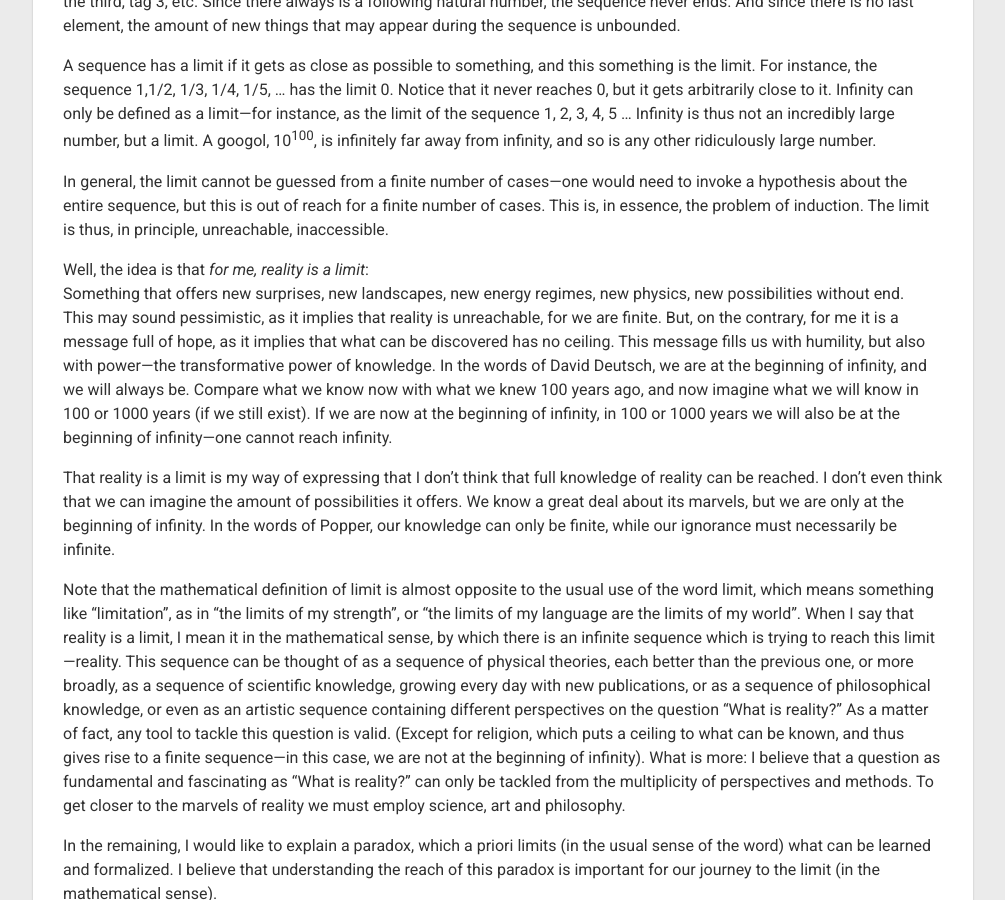
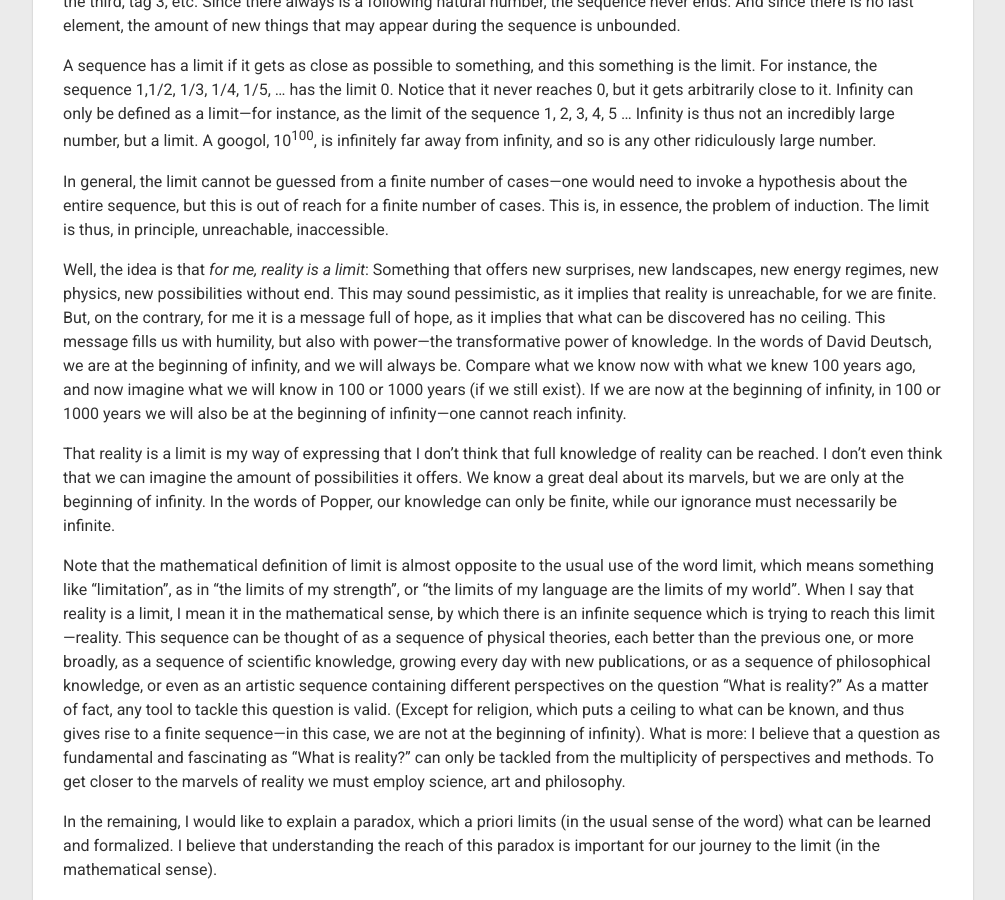
Before and after one commit to ConsciousnessRealist/consciousnessrealist.github.io, a Jekyll site: the page built from _guest/2022-04-07-what-is-reality.markdown, in a window 1280 px wide and 900 px high, scrolled down 2503 px. Shown: the whole window, without its empty margins (137-1142 px from the left). Built offline with Jekyll 4.4.1, drawn with Linux system fonts in a browser that asks for light colours; nearby versions of some CDN libraries; formulas are drawn with MathJax 3; comment, search, counter and statistics services are not loaded; some of the changed text lies outside the part shown.

```diff
--- a/_guest/2022-04-07-what-is-reality.markdown
+++ b/_guest/2022-04-07-what-is-reality.markdown
@@ -35,7 +35,7 @@ Upon measuring the color, this becomes suddenly well-determined, and we observe,
 
 ##### *Imagine a pair of socks whose color is quantum, so it can be in a superposition of pink and blue.*
 
-As you can see, the measurement process by which the superposition suddenly ``collapses''  is very weird, and in fact it is problematic.
+As you can see, the measurement process by which the superposition suddenly "collapses"  is very weird, and in fact it is problematic.
 
 The superposition principle can also be applied to composite systems, and gives rise to entanglement.
 If we had a pair of socks with a quantum color (pink or blue), these could be in a superposition in which both are blue or both pink. This is even weirder, as I could separate these socks, leaving one in Innsbruck and sending the other to Jupiter. If I measured the sock in Innsbruck and obtained blue, I would immediately know that the sock in Jupiter is blue.
@@ -91,9 +91,7 @@ In general, the limit cannot be guessed from a finite number of cases---one woul
 This is, in essence, the problem of induction.
 The limit is thus, in principle, unreachable, inaccessible.
 
-Well, the idea is that *for me, reality is a limit*:
-Something that offers new surprises, new landscapes, new energy regimes, new physics, new possibilities without end.
-This may sound pessimistic, as it implies that reality is unreachable, for we are finite.
+Well, the idea is that *for me, reality is a limit*: Something that offers new surprises, new landscapes, new energy regimes, new physics, new possibilities without end. This may sound pessimistic, as it implies that reality is unreachable, for we are finite.
 But, on the contrary, for me it is a message full of hope, as it implies that what can be discovered has no ceiling.
 This message fills us with humility, but also with power---the transformative power of knowledge.
 In the words of David Deutsch, we are at the beginning of infinity, and we will always be.
```
